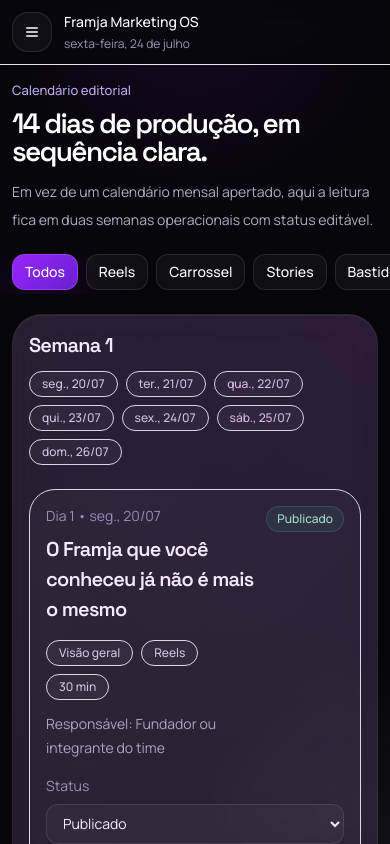
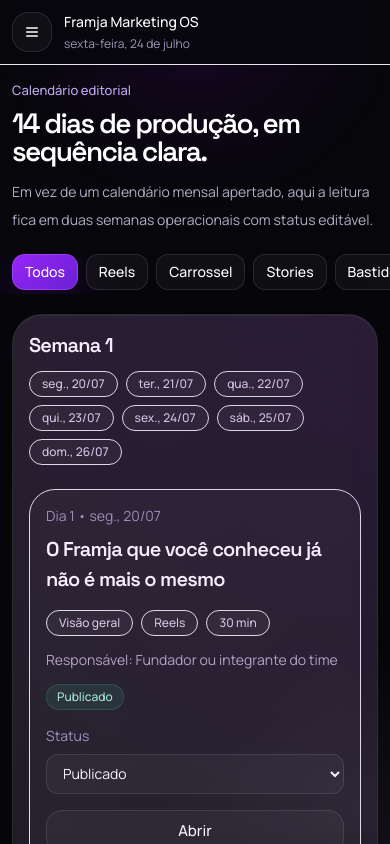
Before and after one commit to thamirysgarbi/marketing, a Next.js app: page /calendario in a window 390 px wide. Shown: the top 844 px of the page. Built offline with nearby package versions, Linux system fonts and the light colour scheme.

Commit message:
Fix calendar card wrapping on mobile

```diff
--- a/components/marketing-os/calendar-view.tsx
+++ b/components/marketing-os/calendar-view.tsx
@@ -118,7 +118,7 @@
                     key={post.id}
                     className="min-w-0 rounded-[26px] border border-white/8 bg-white/[0.03] p-4"
                   >
-                    <div className="flex flex-wrap items-start justify-between gap-3">
+                    <div className="flex flex-col gap-3 sm:flex-row sm:items-start sm:justify-between">
                       <div className="min-w-0 flex-1">
                         <p className="text-sm text-[#9f95b7]">
                           Dia {post.day} • {formatShortDate(getDateFromDay(post.day))}
@@ -136,7 +136,7 @@
                         </p>
                       </div>
 
-                      <div className="flex flex-wrap gap-2">
+                      <div className="flex flex-wrap gap-2 sm:shrink-0">
                         <PublicationStatusPill status={currentStatus} />
                         {feature ? <ProductStatusPill status={feature.status} /> : null}
                       </div>
```
